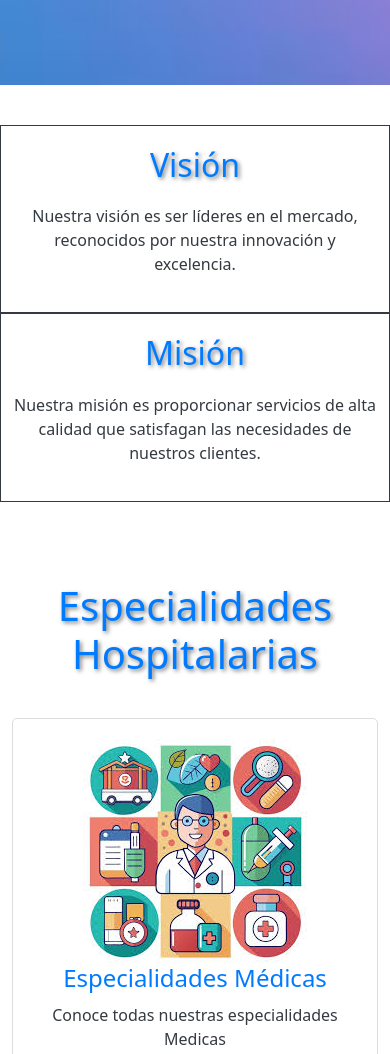
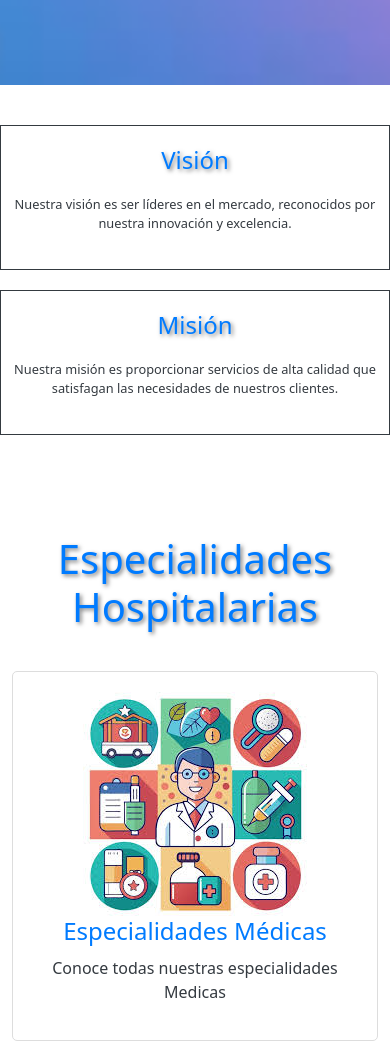
Before and after one commit to Panxitus/Hospital-v.3, a website: page index.html in a window 390 px wide. Shown: the part 1060-2114 px from the top of the page. Drawn offline with Linux system fonts and the light colour scheme; files whose address does not match are found by name.

Commit message:
responsibidad

```diff
--- a/assets/scss/layout/_footer.scss
+++ b/assets/scss/layout/_footer.scss
@@ -50,3 +50,29 @@
       }
   }
 }
+
+@media (max-width: 992px) {
+    .vision-mission__col {
+        margin-bottom: 20px;
+    }
+}
+
+@media (max-width: 768px) {
+    .vision-mission__title {
+        font-size: 1.75rem;
+    }
+
+    .vision-mission__text {
+        font-size: 0.9rem;
+    }
+}
+
+@media (max-width: 576px) {
+    .vision-mission__title {
+        font-size: 1.5rem;
+    }
+
+    .vision-mission__text {
+        font-size: 0.8rem;
+    }
+}
--- a/assets/scss/layout/_forms.scss
+++ b/assets/scss/layout/_forms.scss
@@ -59,3 +59,29 @@
           flex: 1 1 100%;
         }
   }
+
+  @media (max-width: 992px) {
+    .vision-mission__col {
+        margin-bottom: 20px;
+    }
+}
+
+@media (max-width: 768px) {
+    .vision-mission__title {
+        font-size: 1.75rem;
+    }
+
+    .vision-mission__text {
+        font-size: 0.9rem;
+    }
+}
+
+@media (max-width: 576px) {
+    .vision-mission__title {
+        font-size: 1.5rem;
+    }
+
+    .vision-mission__text {
+        font-size: 0.8rem;
+    }
+}
--- a/assets/scss/layout/_grid.scss
+++ b/assets/scss/layout/_grid.scss
@@ -43,3 +43,28 @@
       color: $tes-text-color;
   }
 }
+@media (max-width: 992px) {
+    .vision-mission__col {
+        margin-bottom: 20px;
+    }
+}
+
+@media (max-width: 768px) {
+    .vision-mission__title {
+        font-size: 1.75rem;
+    }
+
+    .vision-mission__text {
+        font-size: 0.9rem;
+    }
+}
+
+@media (max-width: 576px) {
+    .vision-mission__title {
+        font-size: 1.5rem;
+    }
+
+    .vision-mission__text {
+        font-size: 0.8rem;
+    }
+}
--- a/index.html
+++ b/index.html
@@ -98,7 +98,7 @@
         <div class="row testimonials__grid">
             <div class="col-md-4 testimonials__col">
                 <div class="testimonials__item">
-                    <img src="assets/img/paciente1.webp" alt="paciente1">n
+                    <img src="assets/img/paciente1.webp" alt="Imagen 1" class="testimonials__image">>
                     <h2 class="testimonials__name">Teresa Reyes</h2>
                     <p class="testimonials__text">Gracias a los especialistas logre salir adelante</p>
                 </div>
@@ -137,7 +137,7 @@
                 <ul class="footer__list">
                     <li class="footer__list-item"><a href="#" class="footer__link">Nuestros Servicios</a></li>
                     <li class="footer__list-item"><a href="#" class="footer__link">Rescates</a></li>
-                    <li class="footer__list-item"><a href="#" class="footer__link"></a>Cotizar bonos</li>
+                    <li class="footer__list-item"><a href="#" class="footer__link">Cotizar bonos</a></li>
                 </ul>
             </div>
             <div class="col-md-4 footer__col footer__col--social">
```
Also changed, not shown: contacto.html (+1 -1 lines), equipo.html (+1 -1 lines), assets/css/main.css, 1 other file.
